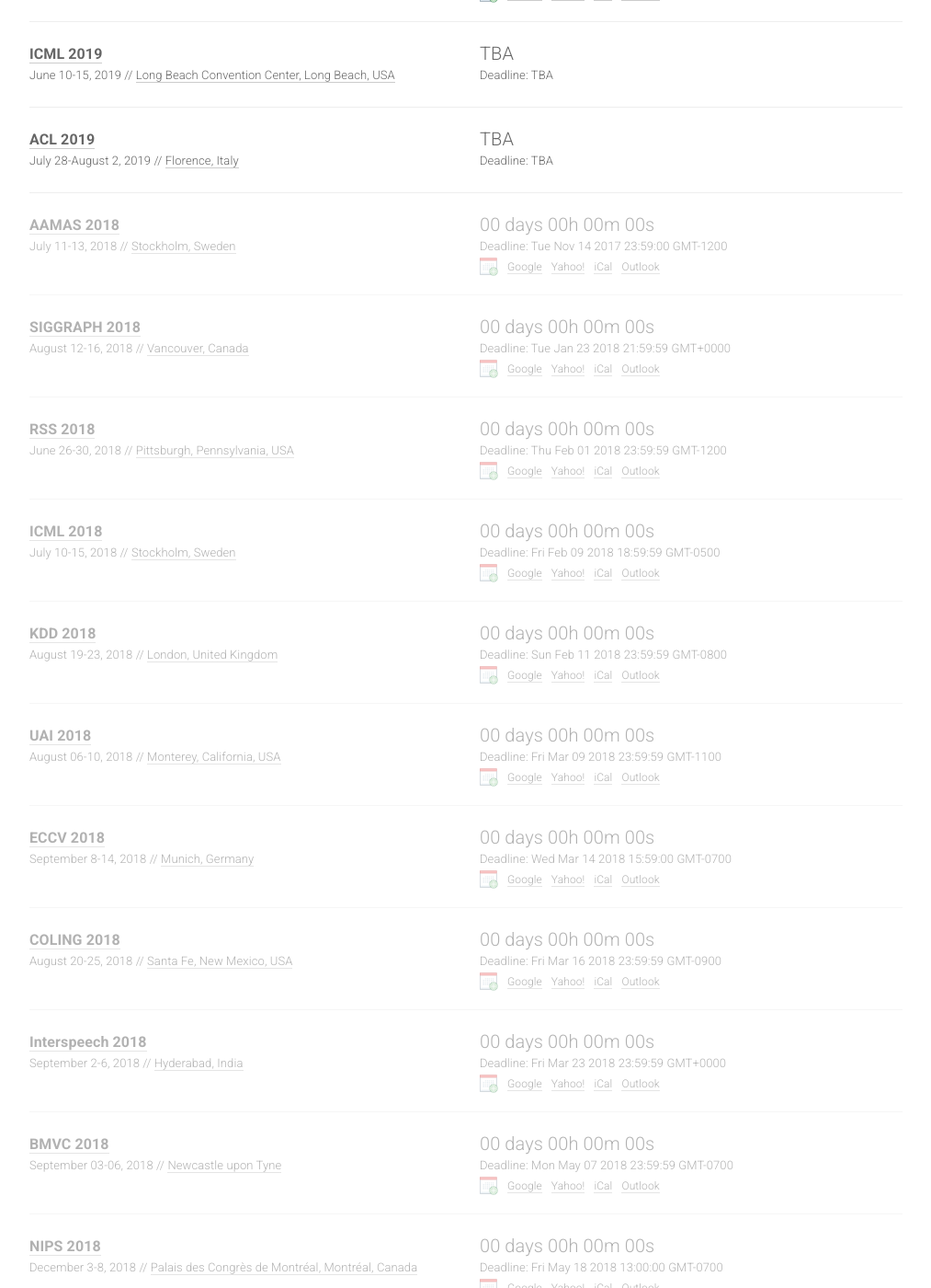
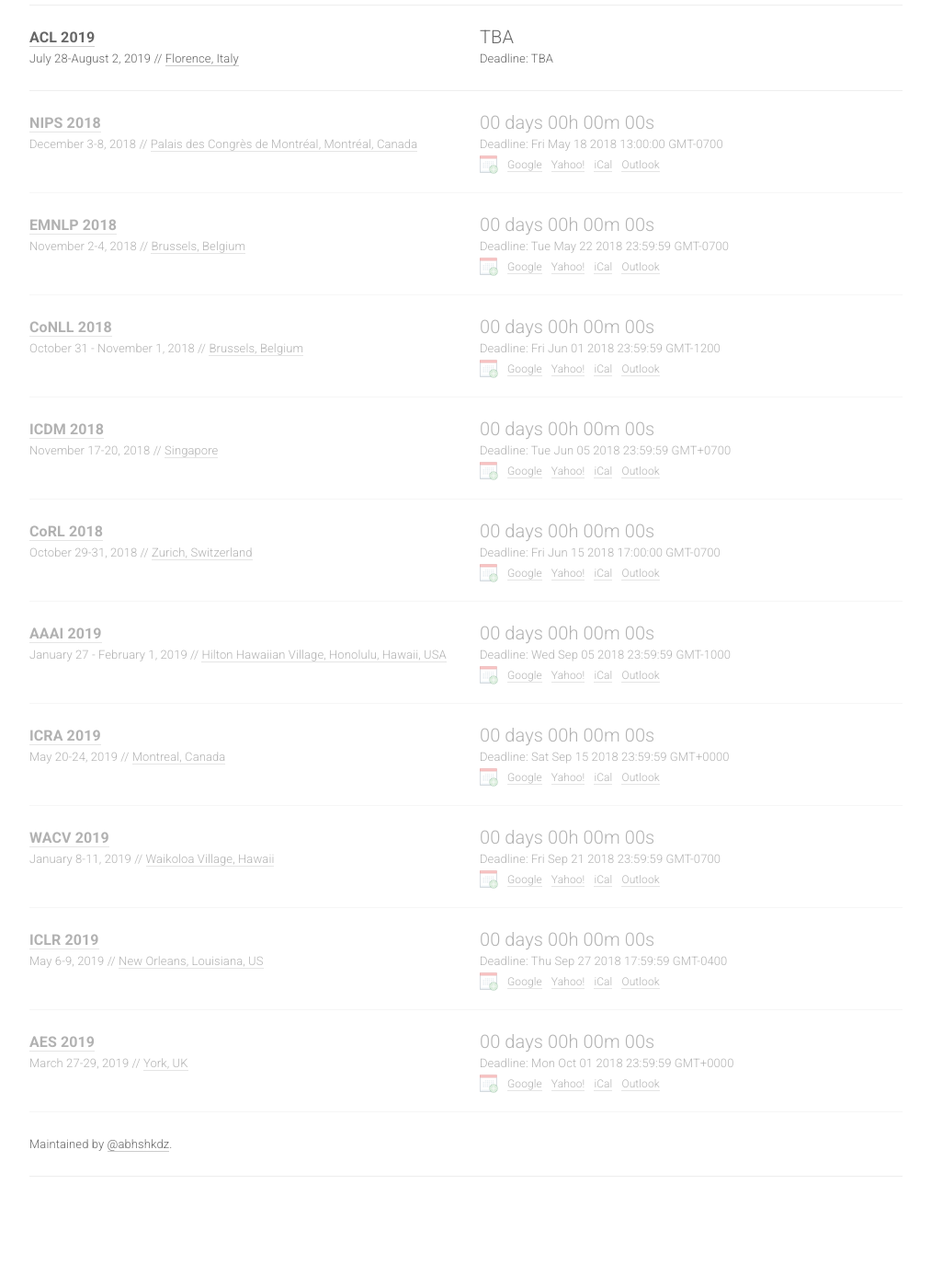
Before and after one commit to paperswithcode/ai-deadlines, a Jekyll site: the page built from index.html, in a window 1280 px wide and 1400 px high, scrolled down 1178 px. Shown: the whole window at 92% size, without its empty margins (133-1146 px from the left). Built offline with Jekyll 4.4.1, drawn with Linux system fonts in a browser that asks for light colours; nearby versions of some CDN libraries; comment, search, counter and statistics services are not loaded; after the commit the page ends 2480 px from its top, so only the background shows below that; some of the changed text lies outside the part shown.

Commit message:
Cleaning up

```diff
--- a/_data/conferences.yml
+++ b/_data/conferences.yml
@@ -1,15 +1,5 @@
 
 ---
-
-- name: AES
-  year: 2019
-  id: aes2019
-  link: http://www.aes.org/conferences/2019/immersive/
-  deadline: "2018-10-01 23:59:59"
-  timezone: Etc/GMT
-  date: March 27-29, 2019
-  place: York, UK
-  sub: SP
 
 - name: AISTATS
   year: 2019
@@ -111,106 +101,6 @@
   place: Florence, Italy
   sub: NLP
 
-- name: AAMAS
-  year: 2018
-  id: aamas18
-  link: http://celweb.vuse.vanderbilt.edu/aamas18
-  deadline: "2017-11-14 23:59:00"
-  timezone: Etc/GMT+12
-  date: July 11-13, 2018
-  place: Stockholm, Sweden
-  sub: ML
-
-- name: SIGGRAPH
-  year: 2018
-  id: siggraph18
-  link: http://s2018.siggraph.org/
-  deadline: "2018-01-23 21:59:59"
-  timezone: GMT
-  date: August 12-16, 2018
-  place: Vancouver, Canada
-  sub: CV
-
-- name: RSS
-  year: 2018
-  id: rss18
-  link: http://www.roboticsconference.org/
-  deadline: "2018-02-01 23:59:59"
-  timezone: Etc/GMT+12
-  date: June 26-30, 2018
-  place: Pittsburgh, Pennsylvania, USA
-  sub: RO
-
-- name: ICML
-  year: 2018
-  id: icml18
-  link: https://icml.cc/Conferences/2018
-  deadline: "2018-02-09 18:59:59"
-  timezone: EST
-  date: July 10-15, 2018
-  place: Stockholm, Sweden
-  sub: ML
-
-- name: KDD
-  year: 2018
-  id: kdd18
-  link: http://www.kdd.org/kdd2018/
-  deadline: "2018-02-11 23:59:59"
-  timezone: America/Los_Angeles
-  date: August 19-23, 2018
-  place: London, United Kingdom
-  sub: ML
-
-- name: UAI
-  year: 2018
-  id: uai18
-  link: http://auai.org/uai2018/index.php
-  deadline: "2018-03-09 23:59:59"
-  timezone: Etc/GMT+11
-  date: August 06-10, 2018
-  place: Monterey, California, USA
-  sub: ML
-
-- name: ECCV
-  year: 2018
-  id: eccv18
-  link: https://eccv2018.org/
-  deadline: "2018-03-14 15:59:00"
-  timezone: America/Los_Angeles
-  date: September 8-14, 2018
-  place: Munich, Germany
-  sub: CV
-
-- name: COLING
-  year: 2018
-  id: coling18
-  link: http://coling2018.org/
-  deadline: "2018-03-16 23:59:59"
-  timezone: America/Adak
-  date: August 20-25, 2018
-  place: Santa Fe, New Mexico, USA
-  sub: NLP
-
-- name: Interspeech
-  year: 2018
-  id: interspeech18
-  link: http://interspeech2018.org/
-  deadline: "2018-03-23 23:59:59"
-  timezone: Etc/GMT
-  date: September 2-6, 2018
-  place: Hyderabad, India
-  sub: SP
-
-- name: BMVC
-  year: 2018
-  id: bmvc2018
-  link: http://bmvc2018.org/
-  deadline: "2018-05-07 23:59:59"
-  timezone: America/Los_Angeles
-  date: September 03-06, 2018
-  place: Newcastle upon Tyne
-  sub: CV
-
 - name: NIPS
   year: 2018
   id: nips18
@@ -300,3 +190,13 @@
   date: May 6-9, 2019
   place: New Orleans, Louisiana, US
   sub: ML
+
+- name: AES
+  year: 2019
+  id: aes2019
+  link: http://www.aes.org/conferences/2019/immersive/
+  deadline: "2018-10-01 23:59:59"
+  timezone: Etc/GMT
+  date: March 27-29, 2019
+  place: York, UK
+  sub: SP
```
